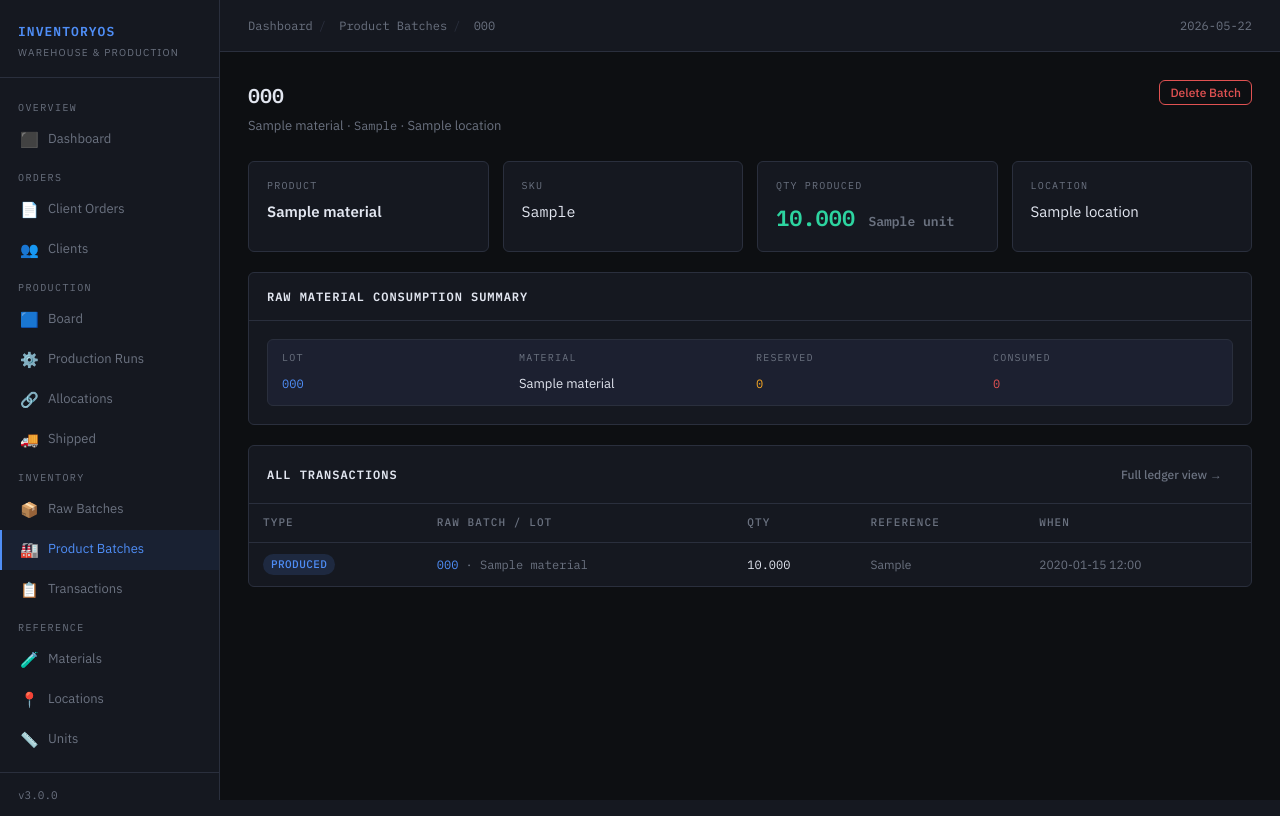
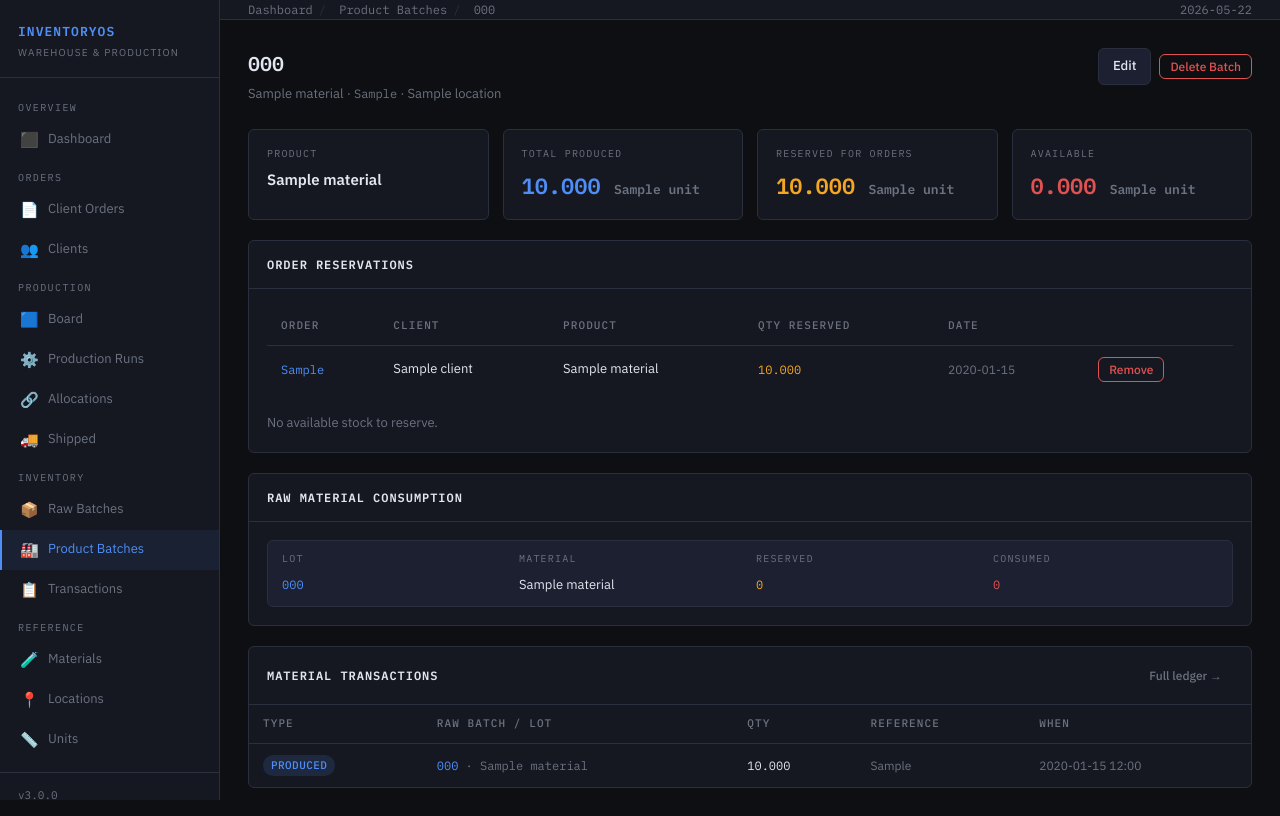
Before and after one commit to akprodromou/production_tracker, a Django app: page /product-batches/1/ in a window 1280 px wide. Run offline with Django 5.2, Linux system fonts and the light colour scheme; tables that the repository leaves empty hold one stand-in row (values such as "Sample post").

Commit message:
feat: add production runs, order lines, batch reservations, BOQ

```diff
--- a/core/settings.py
+++ b/core/settings.py
@@ -75,6 +75,7 @@ LANGUAGE_CODE = 'en-gb'
 TIME_ZONE = 'Europe/Athens'
 USE_I18N = True
 USE_TZ = True
+USE_L10N = False  # disable locale-based formatting
 
-
-USE_L10N = True
+DATE_INPUT_FORMATS = ['%Y-%m-%d']
+DATE_FORMAT = 'Y-m-d'
--- a/inventory/admin.py
+++ b/inventory/admin.py
@@ -8,6 +8,7 @@ from .models import (
     Client, ClientOrder, ClientOrderLine,
     ProductionRun, ProductionRunAllocation,
     ProductionComponent, ProductionRunShipment,
+    ProductBatchReservation,
 )
 
 
@@ -190,3 +191,8 @@ class ProductionRunShipmentAdmin(admin.ModelAdmin):
     list_filter   = ['shipped_at']
     search_fields = ['production_run__reference']
     readonly_fields = ['id', 'shipped_at']
+
+@admin.register(ProductBatchReservation)
+class ProductBatchReservationAdmin(admin.ModelAdmin):
+    list_display  = ['id', 'product_batch', 'order_line', 'quantity_reserved', 'created_at']
+    search_fields = ['product_batch__batch_number', 'order_line__order__reference']
--- a/inventory/urls.py
+++ b/inventory/urls.py
@@ -35,12 +35,14 @@ urlpatterns = [
     path('batches/',                   views.RawMaterialBatchListView.as_view(),   name='batch-list'),
     path('batches/create/',            views.RawMaterialBatchCreateView.as_view(), name='batch-create'),
     path('batches/<int:pk>/',          views.RawMaterialBatchDetailView.as_view(), name='batch-detail'),
+    path('batches/<int:pk>/edit/',     views.RawMaterialBatchEditView.as_view(),   name='batch-edit'),
     path('batches/<int:pk>/delete/',   views.RawMaterialBatchDeleteView.as_view(), name='batch-delete'),
 
     # Product Batches
     path('product-batches/',                  views.ProductBatchListView.as_view(),   name='product-batch-list'),
     path('product-batches/create/',           views.ProductBatchCreateView.as_view(), name='product-batch-create'),
     path('product-batches/<int:pk>/',         views.ProductBatchDetailView.as_view(), name='product-batch-detail'),
+    path('product-batches/<int:pk>/edit/',   views.ProductBatchEditView.as_view(),   name='product-batch-edit'),
     path('product-batches/<int:pk>/delete/',  views.ProductBatchDeleteView.as_view(), name='product-batch-delete'),
 
     # Transactions (read-only ledger)
@@ -65,6 +67,7 @@ urlpatterns = [
     path('production-runs/create/',         views.ProductionRunCreateView.as_view(), name='production-run-create'),
     path('production-runs/<int:pk>/',       views.ProductionRunDetailView.as_view(), name='production-run-detail'),
     path('production-runs/<int:pk>/edit/',  views.ProductionRunEditView.as_view(),   name='production-run-edit'),
+    path('production-runs/<int:pk>/copy/',   views.ProductionRunCopyView.as_view(),   name='production-run-copy'),
     path('production-runs/<int:pk>/delete/', views.ProductionRunDeleteView.as_view(), name='production-run-delete'),
 
     # Production sub-resources
--- a/inventory/views.py
+++ b/inventory/views.py
@@ -15,7 +15,8 @@ from .models import (
     ProductBatch, MaterialTransaction,
     Client, ClientOrder, ClientOrderLine,
     ProductionRun, ProductionRunAllocation,
-    ProductionComponent, ProductionRunShipment
+    ProductionComponent, ProductionRunShipment,
+    ProductBatchReservation
 )
 from .forms import (
     UnitForm, LocationForm, MaterialForm, RawMaterialBatchForm,
@@ -409,6 +410,33 @@ class RawMaterialBatchCreateView(View):
         })
 
 
+
+class RawMaterialBatchEditView(View):
+    def get(self, request, pk):
+        batch = get_object_or_404(RawMaterialBatch, pk=pk)
+        form  = RawMaterialBatchForm(instance=batch)
+        return render(request, 'batches/form.html', {
+            'form':         form,
+            'form_title':   f'Edit Batch: {batch.lot_number}',
+            'submit_label': 'Save Changes',
+            'batch':        batch,
+        })
+
+    def post(self, request, pk):
+        batch = get_object_or_404(RawMaterialBatch, pk=pk)
+        form  = RawMaterialBatchForm(request.POST, instance=batch)
+        if form.is_valid():
+            form.save()
+            messages.success(request, f'Batch {batch.lot_number} updated.')
+            return redirect('batch-detail', pk=pk)
+        return render(request, 'batches/form.html', {
+            'form':         form,
+            'form_title':   f'Edit Batch: {batch.lot_number}',
+            'submit_label': 'Save Changes',
+            'batch':        batch,
+        })
+
+
 class RawMaterialBatchDeleteView(View):
     def post(self, request, pk):
         batch = get_object_or_404(RawMaterialBatch, pk=pk)
@@ -468,11 +496,87 @@ class ProductBatchDetailView(View):
                 summary[rb.pk]['reserved'] += tx.quantity
             elif tx.transaction_type == 'CONSUMED':
                 summary[rb.pk]['consumed'] += tx.quantity
+
+        reservations = ProductBatchReservation.objects.filter(
+            product_batch=batch
+        ).select_related('order_line__order__client', 'order_line__material')
+
+        total_reserved = sum(r.quantity_reserved for r in reservations)
+        available      = batch.quantity_produced - total_reserved
+
+        # Order lines eligible for reservation (FIN material matches batch material)
+        eligible_lines = ClientOrderLine.objects.filter(
+            material=batch.material
+        ).exclude(status='FULFILLED').select_related('order__client')
+
         return render(request, 'product_batches/detail.html', {
             'batch':               batch,
             'transactions':        transactions,
             'consumption_summary': list(summary.values()),
+            'reservations':        reservations,
+            'total_reserved':      total_reserved,
+            'available':           available,
+            'eligible_lines':      eligible_lines,
         })
+
+    def post(self, request, pk):
+        batch  = get_object_or_404(ProductBatch, pk=pk)
+        action = request.POST.get('action')
+
+        if action == 'reserve':
+            line_id  = request.POST.get('order_line_id')
+            qty_str  = request.POST.get('quantity_reserved', '').strip()
+            try:
+                line = ClientOrderLine.objects.get(pk=line_id)
+                qty  = Decimal(qty_str)
+                if qty <= 0:
+                    raise ValueError
+                # Check available
+                existing = ProductBatchReservation.objects.filter(
+                    product_batch=batch
+                ).aggregate(
+                    total=Coalesce(Sum('quantity_reserved'), Decimal('0'), output_field=DecimalField())
+                )['total']
+                available = batch.quantity_produced - existing
+                if qty > available:
+                    messages.error(request, f'Only {available} units available.')
+                else:
+                    ProductBatchReservation.objects.create(
+                        product_batch=batch,
+                        order_line=line,
+                        quantity_reserved=qty,
+                        notes=request.POST.get('notes', ''),
+                    )
+                    # Update order line fulfilled quantity and status
+                    line.quantity_fulfilled = (line.quantity_fulfilled or Decimal('0')) + qty
+                    if line.quantity_fulfilled >= line.quantity_ordered:
+                        line.status = 'FULFILLED'
+                    else:
+                        line.status = 'PARTIAL'
+                    line.save()
+                    messages.success(request, f'Reserved {qty} units for {line.order.reference}.')
+            except (ClientOrderLine.DoesNotExist, ValueError, InvalidOperation):
+                messages.error(request, 'Invalid order line or quantity.')
+
+        elif action == 'delete_reservation':
+            res_id = request.POST.get('reservation_id')
+            try:
+                res = ProductBatchReservation.objects.get(pk=res_id, product_batch=batch)
+                line = res.order_line
+                qty  = res.quantity_reserved
+                res.delete()
+                # Reverse the fulfilled quantity
+                line.quantity_fulfilled = max(Decimal('0'), (line.quantity_fulfilled or Decimal('0')) - qty)
+                if line.quantity_fulfilled == 0:
+                    line.status = 'PENDING'
+                elif line.quantity_fulfilled < line.quantity_ordered:
+                    line.status = 'PARTIAL'
+                line.save()
+                messages.success(request, 'Reservation removed.')
+            except ProductBatchReservation.DoesNotExist:
+                messages.error(request, 'Reservation not found.')
+
+        return redirect('product-batch-detail', pk=pk)
 
 
 class ProductBatchCreateView(View):
@@ -503,6 +607,41 @@ class ProductBatchCreateView(View):
             'form': form,
             'form_title': 'New Product Batch',
             'submit_label': 'Create Batch',
+            'fin_materials_json': json.dumps(fin_mats),
+        })
+
+
+
+class ProductBatchEditView(View):
+    def get(self, request, pk):
+        batch = get_object_or_404(ProductBatch, pk=pk)
+        fin_mats = list(Material.objects.filter(
+            category='FIN'
+        ).order_by('name').values('id', 'name', 'sku'))
+        form = ProductBatchForm(instance=batch)
+        return render(request, 'product_batches/form.html', {
+            'form':               form,
+            'form_title':         f'Edit Batch: {batch.batch_number}',
+            'submit_label':       'Save Changes',
+            'batch':              batch,
+            'fin_materials_json': json.dumps(fin_mats),
+        })
+
+    def post(self, request, pk):
+        batch = get_object_or_404(ProductBatch, pk=pk)
+        fin_mats = list(Material.objects.filter(
+            category='FIN'
+        ).order_by('name').values('id', 'name', 'sku'))
+        form = ProductBatchForm(request.POST, instance=batch)
+        if form.is_valid():
+            form.save()
+            messages.success(request, f'Batch {batch.batch_number} updated.')
+            return redirect('product-batch-detail', pk=pk)
+        return render(request, 'product_batches/form.html', {
+            'form':               form,
+            'form_title':         f'Edit Batch: {batch.batch_number}',
+            'submit_label':       'Save Changes',
+            'batch':              batch,
             'fin_materials_json': json.dumps(fin_mats),
         })
 
@@ -739,7 +878,8 @@ class ClientOrderDetailView(View):
         order = get_object_or_404(
             ClientOrder.objects.select_related('client').prefetch_related(
                 Prefetch('lines', queryset=ClientOrderLine.objects.select_related('material').prefetch_related(
-                    Prefetch('allocations', queryset=ProductionRunAllocation.objects.select_related('production_run'))
+                    Prefetch('allocations', queryset=ProductionRunAllocation.objects.select_related('production_run')),
+                    Prefetch('batch_reservations', queryset=ProductBatchReservation.objects.select_related('product_batch'))
                 ))
             ), pk=pk
         )
@@ -859,8 +999,22 @@ class ClientOrderEditView(View):
         })
 
     def post(self, request, pk):
-        order   = get_object_or_404(ClientOrder, pk=pk)
-        form    = ClientOrderForm(request.POST, instance=order)
+        order = get_object_or_404(ClientOrder, pk=pk)
+        form  = ClientOrderForm(request.POST, instance=order)
+
+        # Delete lines BEFORE formset validation to avoid required field errors
+        total = int(request.POST.get('lines-TOTAL_FORMS', 0))
+        for i in range(total):
+            if request.POST.get(f'lines-{i}-DELETE'):
+                line_id = request.POST.get(f'lines-{i}-id')
+                if line_id:
+                    try:
+                        ClientOrderLine.objects.filter(
+                            pk=int(line_id), order=order
+                        ).delete()
+                    except (ValueError, TypeError):
+                        pass
+
         formset = ClientOrderLineFormSet(request.POST, instance=order)
         if form.is_valid() and formset.is_valid():
             form.save()
@@ -1108,6 +1262,50 @@ class ProductionRunEditView(View):
         })
 
 
+
+class ProductionRunCopyView(View):
+    """Creates a copy of an existing production run with all its components."""
+    def post(self, request, pk):
+        original = get_object_or_404(ProductionRun, pk=pk)
+
+        # Generate a new reference based on the original
+        base_ref = original.reference
+        # Find a unique reference by appending -COPY, -COPY-2, etc.
+        new_ref  = f"{base_ref}-COPY"
+        counter  = 1
+        while ProductionRun.objects.filter(reference=new_ref).exists():
+            counter += 1
+            new_ref = f"{base_ref}-COPY-{counter}"
+
+        # Create the new run
+        new_run = ProductionRun.objects.create(
+            reference       = new_ref,
+            material        = original.material,
+            planned_quantity= original.planned_quantity,
+            status          = 'PLANNED',
+            location        = original.location,
+            notes           = original.notes,
+            # Reset dates — user sets these on the new run
+        )
+
+        # Copy all components
+        for comp in original.components.all():
+            ProductionComponent.objects.create(
+                production_run   = new_run,
+                material         = comp.material,
+                quantity_required= comp.quantity_required,
+                status           = 'PENDING',  # reset to pending
+                expected_date    = comp.expected_date,
+                notes            = comp.notes,
+            )
+
+        messages.success(
+            request,
+            f'Production run copied as {new_ref}. Update the reference and dates as needed.'
+        )
+        return redirect('production-run-edit', pk=new_run.pk)
+
+
 class ProductionRunDeleteView(View):
     def post(self, request, pk):
         run = get_object_or_404(ProductionRun, pk=pk)
--- a/templates/batches/detail.html
+++ b/templates/batches/detail.html
@@ -13,6 +13,7 @@
     <p>{{ batch.material.name }} · <span class="text-mono">{{ batch.material.sku }}</span> · {{ batch.location.name }}</p>
   </div>
   <div class="page-actions">
+    <a href="{% url 'batch-edit' batch.pk %}" class="btn btn-secondary">Edit</a>
     <button class="btn btn-success"   onclick="document.getElementById('reserveModal').classList.add('open')">Reserve</button>
     <button class="btn btn-warn"      onclick="document.getElementById('consumeModal').classList.add('open')">Consume</button>
     <button class="btn btn-secondary" onclick="document.getElementById('releaseModal').classList.add('open')">Release</button>
--- a/templates/product_batches/detail.html
+++ b/templates/product_batches/detail.html
@@ -13,39 +13,121 @@
     <p>{{ batch.material.name }} · <span class="text-mono">{{ batch.material.sku }}</span> · {{ batch.location.name }}</p>
   </div>
   <div class="page-actions">
+    <a href="{% url 'product-batch-edit' batch.pk %}" class="btn btn-secondary">Edit</a>
     <button class="btn btn-danger btn-sm" onclick="document.getElementById('deleteModal').classList.add('open')">Delete Batch</button>
   </div>
 </div>
 
-{# ── META ── #}
+{# ── STOCK SUMMARY ── #}
 <div style="display:grid;grid-template-columns:repeat(4,1fr);gap:14px" class="mb-3">
   <div class="stat-card">
     <div class="stat-label">Product</div>
     <div style="font-size:15px;font-weight:600">{{ batch.material.name }}</div>
   </div>
   <div class="stat-card">
-    <div class="stat-label">SKU</div>
-    <div class="text-mono" style="font-size:15px">{{ batch.material.sku }}</div>
-  </div>
-  <div class="stat-card">
-    <div class="stat-label">Qty Produced</div>
-    <div class="text-mono" style="font-size:22px;font-weight:600;color:var(--accent2)">
+    <div class="stat-label">Total Produced</div>
+    <div class="text-mono" style="font-size:22px;font-weight:600;color:var(--accent)">
       {{ batch.quantity_produced }} <span style="font-size:13px;color:var(--muted)">{{ batch.material.unit.name }}</span>
     </div>
   </div>
   <div class="stat-card">
-    <div class="stat-label">Location</div>
-    <div style="font-size:15px">{{ batch.location.name }}</div>
+    <div class="stat-label">Reserved for Orders</div>
+    <div class="text-mono" style="font-size:22px;font-weight:600;color:var(--warn)">
+      {{ total_reserved }} <span style="font-size:13px;color:var(--muted)">{{ batch.material.unit.name }}</span>
+    </div>
+  </div>
+  <div class="stat-card">
+    <div class="stat-label">Available</div>
+    <div class="text-mono" style="font-size:22px;font-weight:600;{% if available > 0 %}color:var(--accent2){% else %}color:var(--danger){% endif %}">
+      {{ available }} <span style="font-size:13px;color:var(--muted)">{{ batch.material.unit.name }}</span>
+    </div>
   </div>
 </div>
 
-{# ── MATERIAL CONSUMPTION SUMMARY ── #}
+{# ── ORDER RESERVATIONS ── #}
 <div class="card mb-3">
-  <div class="card-header">
-    <span class="card-title">Raw Material Consumption Summary</span>
+  <div class="card-header"><span class="card-title">Order Reservations</span></div>
+  <div class="card-body">
+
+    {# Existing reservations #}
+    {% if reservations %}
+    <div class="table-wrap mb-3">
+      <table>
+        <thead>
+          <tr><th>Order</th><th>Client</th><th>Product</th><th>Qty Reserved</th><th>Date</th><th></th></tr>
+        </thead>
+        <tbody>
+          {% for res in reservations %}
+          <tr>
+            <td class="td-mono">
+              <a href="{% url 'order-detail' res.order_line.order.pk %}" style="color:var(--accent);text-decoration:none">
+                {{ res.order_line.order.reference }}
+              </a>
+            </td>
+            <td>{{ res.order_line.order.client.name }}</td>
+            <td>{{ res.order_line.material.name }}</td>
+            <td class="td-mono" style="color:var(--warn)">{{ res.quantity_reserved }}</td>
+            <td class="text-muted" style="font-size:12px">{{ res.created_at|date:"Y-m-d" }}</td>
+            <td>
+              <form method="post">
+                {% csrf_token %}
+                <input type="hidden" name="action" value="delete_reservation">
+                <input type="hidden" name="reservation_id" value="{{ res.pk }}">
+                <button type="submit" class="btn btn-danger btn-sm">Remove</button>
+              </form>
+            </td>
+          </tr>
+          {% endfor %}
+        </tbody>
+      </table>
+    </div>
+    {% endif %}
+
+    {# Add reservation form #}
+    {% if available > 0 and eligible_lines %}
+    <form method="post">
+      {% csrf_token %}
+      <input type="hidden" name="action" value="reserve">
+      <div style="display:grid;grid-template-columns:2fr 1fr 1fr auto;gap:10px;align-items:end">
+        <div class="form-group">
+          <label>Order Line</label>
+          <select name="order_line_id" required>
+            <option value="">Select order line…</option>
+            {% for line in eligible_lines %}
+            <option value="{{ line.pk }}">
+              {{ line.order.reference }} — {{ line.order.client.name }}
+              ({{ line.quantity_remaining }} remaining)
+            </option>
+            {% endfor %}
+          </select>
+        </div>
+        <div class="form-group">
+          <label>Quantity (max {{ available }})</label>
+          <input type="number" name="quantity_reserved" step="0.001" min="0.001" max="{{ available }}" required>
+        </div>
+        <div class="form-group">
+          <label>Notes <span class="text-muted">(optional)</span></label>
+          <input type="text" name="notes" placeholder="e.g. Christmas 2026">
+        </div>
+        <div style="padding-bottom:1px">
+          <button type="submit" class="btn btn-primary">Reserve</button>
+        </div>
+      </div>
+    </form>
+    {% elif available <= 0 %}
+    <p class="text-muted" style="font-size:13px">No available stock to reserve.</p>
+    {% elif not eligible_lines %}
+    <p class="text-muted" style="font-size:13px">No unfulfilled order lines found for this product.</p>
+    {% endif %}
+
   </div>
+</div>
+
+{# ── RAW MATERIAL CONSUMPTION ── #}
+{% if consumption_summary %}
+<div class="card mb-3">
+  <div class="card-header"><span class="card-title">Raw Material Consumption</span></div>
   <div class="card-body">
-    {% if consumption_summary %}
     <div style="display:grid;gap:10px">
       {% for row in consumption_summary %}
       <div style="display:grid;grid-template-columns:1fr 1fr 1fr 1fr;gap:12px;align-items:center;padding:10px 14px;background:var(--surface2);border:1px solid var(--border);border-radius:var(--radius)">
@@ -53,48 +135,27 @@
           <div class="stat-label">Lot</div>
           <a href="{% url 'batch-detail' row.batch.pk %}" class="text-mono" style="color:var(--accent);text-decoration:none">{{ row.batch.lot_number }}</a>
         </div>
-        <div>
-          <div class="stat-label">Material</div>
-          <span style="font-size:13px">{{ row.batch.material.name }}</span>
-        </div>
-        <div>
-          <div class="stat-label">Reserved</div>
-          <span class="text-mono" style="color:var(--warn)">{{ row.reserved }}</span>
-        </div>
-        <div>
-          <div class="stat-label">Consumed</div>
-          <span class="text-mono" style="color:var(--danger)">{{ row.consumed }}</span>
-        </div>
+        <div><div class="stat-label">Material</div><span style="font-size:13px">{{ row.batch.material.name }}</span></div>
+        <div><div class="stat-label">Reserved</div><span class="text-mono" style="color:var(--warn)">{{ row.reserved }}</span></div>
+        <div><div class="stat-label">Consumed</div><span class="text-mono" style="color:var(--danger)">{{ row.consumed }}</span></div>
       </div>
       {% endfor %}
     </div>
-    {% else %}
-    <div class="empty" style="padding:24px">
-      <div class="empty-icon">📋</div>
-      <h3>No material movements yet</h3>
-      <p>Reserve raw materials against this batch to see consumption here.</p>
-    </div>
-    {% endif %}
   </div>
 </div>
+{% endif %}
 
-{# ── FULL TRANSACTION LEDGER ── #}
+{# ── TRANSACTIONS ── #}
 <div class="card">
   <div class="card-header">
-    <span class="card-title">All Transactions</span>
-    <a href="{% url 'transaction-list' %}?product_batch_id={{ batch.pk }}" class="btn btn-ghost btn-sm">Full ledger view →</a>
+    <span class="card-title">Material Transactions</span>
+    <a href="{% url 'transaction-list' %}?product_batch_id={{ batch.pk }}" class="btn btn-ghost btn-sm">Full ledger →</a>
   </div>
   <div class="table-wrap">
     {% if transactions %}
     <table>
       <thead>
-        <tr>
-          <th>Type</th>
-          <th>Raw Batch / Lot</th>
-          <th>Qty</th>
-          <th>Reference</th>
-          <th>When</th>
-        </tr>
+        <tr><th>Type</th><th>Raw Batch / Lot</th><th>Qty</th><th>Reference</th><th>When</th></tr>
       </thead>
       <tbody>
         {% for tx in transactions %}
@@ -128,7 +189,7 @@
 <div class="modal-backdrop" id="deleteModal">
   <div class="modal">
     <h3>⚠ Confirm Delete</h3>
-    <p>Delete product batch <strong style="color:var(--text)">{{ batch.batch_number }}</strong>? All linked transactions will be removed. This cannot be undone.</p>
+    <p>Delete product batch <strong style="color:var(--text)">{{ batch.batch_number }}</strong>? All linked transactions and reservations will be removed.</p>
     <div class="modal-actions">
       <button class="btn btn-secondary" onclick="document.getElementById('deleteModal').classList.remove('open')">Cancel</button>
       <form method="post" action="{% url 'product-batch-delete' batch.pk %}">{% csrf_token %}<button type="submit" class="btn btn-danger">Delete</button></form>
@@ -136,7 +197,6 @@
   </div>
 </div>
 {% endblock %}
-
 {% block extra_js %}
 <script>
 document.getElementById('deleteModal').addEventListener('click', function(e) {
--- a/templates/production_runs/detail.html
+++ b/templates/production_runs/detail.html
@@ -71,6 +71,10 @@
     </form>
     {% endif %}
     <a href="{% url 'production-run-edit' run.pk %}" class="btn btn-secondary">Edit</a>
+    <form method="post" action="{% url 'production-run-copy' run.pk %}" style="display:inline">
+      {% csrf_token %}
+      <button type="submit" class="btn btn-secondary">⎘ Copy Run</button>
+    </form>
   </div>
 </div>
 
```
Also changed, not shown: export_data.py (added, +11 -0 lines), inventory/forms.py (+11 -11 lines), inventory/models.py (+28 -0 lines), templates/client_orders/order_detail.html (+12 -2 lines), templates/client_orders/order_form.html (+8 -2 lines), templates/production_runs/form.html (+16 -5 lines), inventory/migrations/0008_productbatchreservation.py (added).
